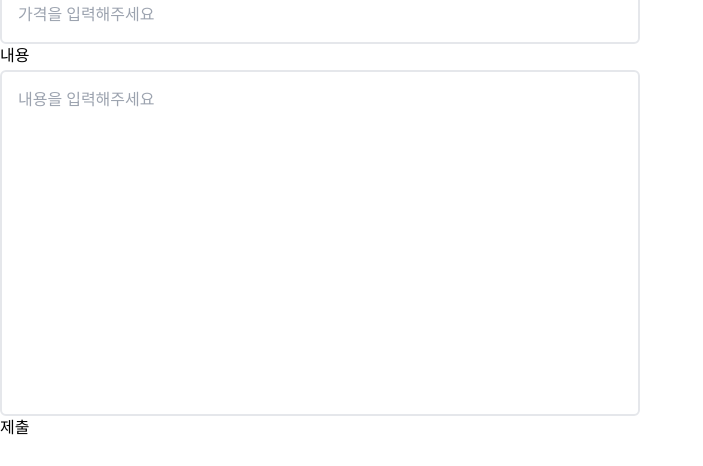
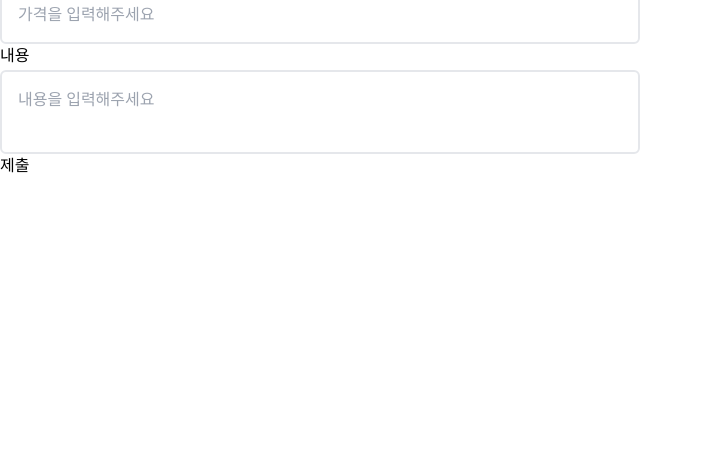
Before and after one commit to joraeng-e/trip.zip, a Next.js app: page /signup in a window 1280 px wide. Shown: the part 208-674 px from the top of the page, without its empty margins (0-703 px from the left). Built offline with nearby package versions, Linux system fonts and the light colour scheme; a web font is replaced by a local one.

Commit message:
♻️ JE-10-refactor: width, height props설정

```diff
--- a/src/components/input/Input.tsx
+++ b/src/components/input/Input.tsx
@@ -36,7 +36,7 @@ import { FieldError, UseFormRegisterReturn } from 'react-hook-form';
  * @property {string} placeholder - 입력 필드의 플레이스홀더 텍스트
  * @property {UseFormRegisterReturn} register - react-hook-form의 register 함수 반환값
  * @property {FieldError} [error] - 입력 필드의 에러 정보
- * @property {string} [maxWidth='640'] - (반응형을 위한)입력 필드 컨테이너의 최대 너비. 기본값 640px
+ * @property {string} [maxWidth='640px'] - (반응형을 위한)입력 필드 컨테이너의 최대 너비. 기본값 640px
  * @author 김보미
  */
 
--- a/src/components/input/Textarea.tsx
+++ b/src/components/input/Textarea.tsx
@@ -29,7 +29,8 @@ import { FieldError, UseFormRegisterReturn } from 'react-hook-form';
  * @property {string} placeholder - 텍스트영역의 플레이스홀더 텍스트
  * @property {UseFormRegisterReturn} register - react-hook-form의 register 함수 반환값
  * @property {FieldError} [error] - 텍스트영역의 에러 정보 (선택적)
- * @property {string} [maxWidth='640'] - (반응형을 위한)입력 필드 컨테이너의 최대 너비. 기본값 640px
+ * @property {string} [maxWidth='640px'] - (반응형을 위한)입력 필드 컨테이너의 최대 너비. 기본값 640px
+ * @property {string} [maxHeight='346px'] - (반응형을 위한)입력 필드의 최대 높이. 기본값 200px
  */
 
 type TextareaProps = {
@@ -39,6 +40,7 @@ type TextareaProps = {
   register: UseFormRegisterReturn;
   error?: FieldError;
   maxWidth?: string;
+  maxHeight?: string;
 };
 
 export default function Textarea({
@@ -48,6 +50,7 @@ export default function Textarea({
   register,
   error,
   maxWidth = '640px',
+  maxHeight = '346px',
 }: TextareaProps) {
   return (
     <div
@@ -59,7 +62,8 @@ export default function Textarea({
         id={name}
         placeholder={placeholder}
         {...register}
-        className={`h-346 resize-none rounded-md border-2 p-16 outline-none focus:border-custom-green-200 ${error && 'border-red-400'}`}
+        className={`resize-none rounded-md border-2 p-16 outline-none focus:border-custom-green-200 ${error && 'border-red-400'}`}
+        style={{ maxHeight: maxHeight }}
       />
       {error && (
         <p className="pl-8 text-xs-regular text-custom-red-200">
```
